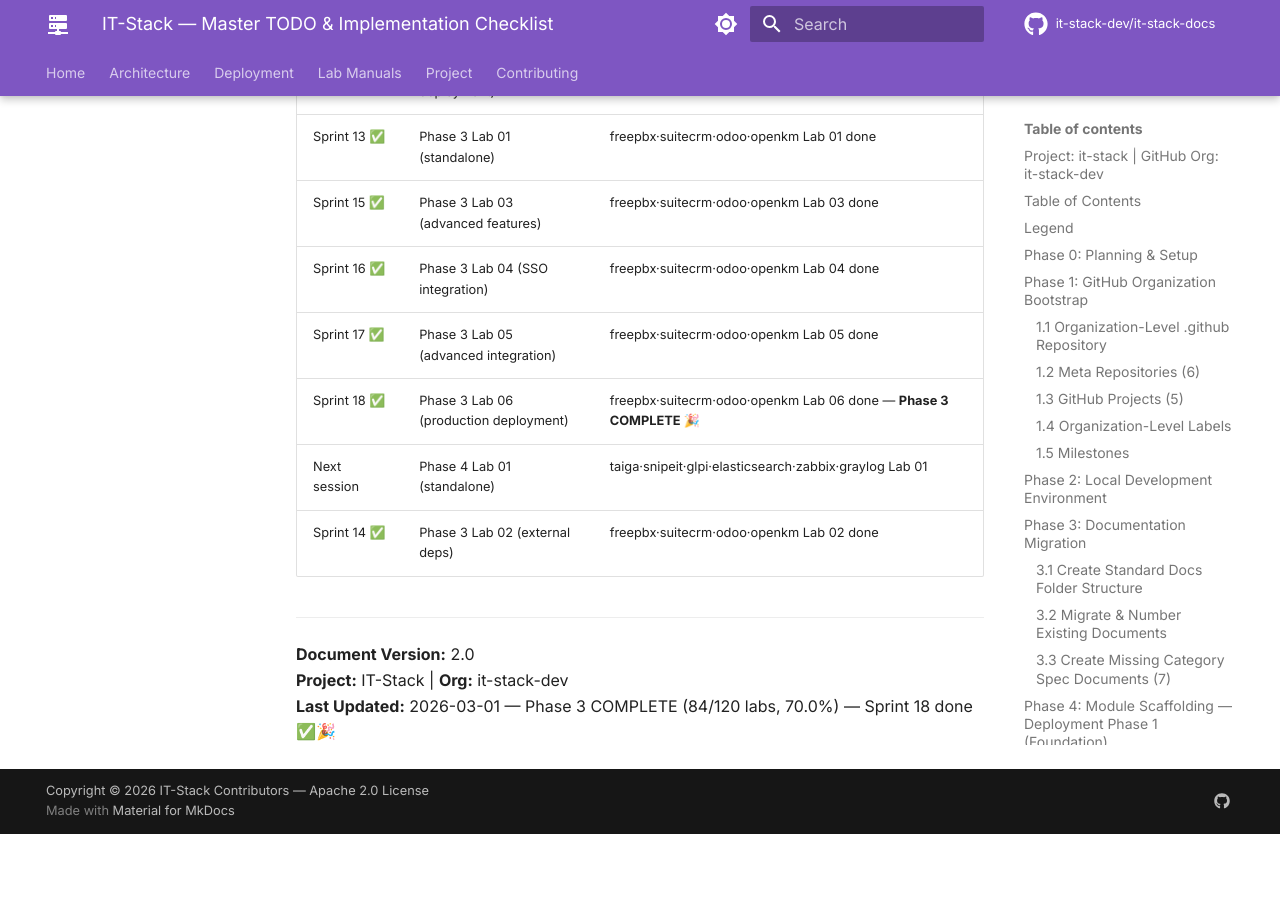
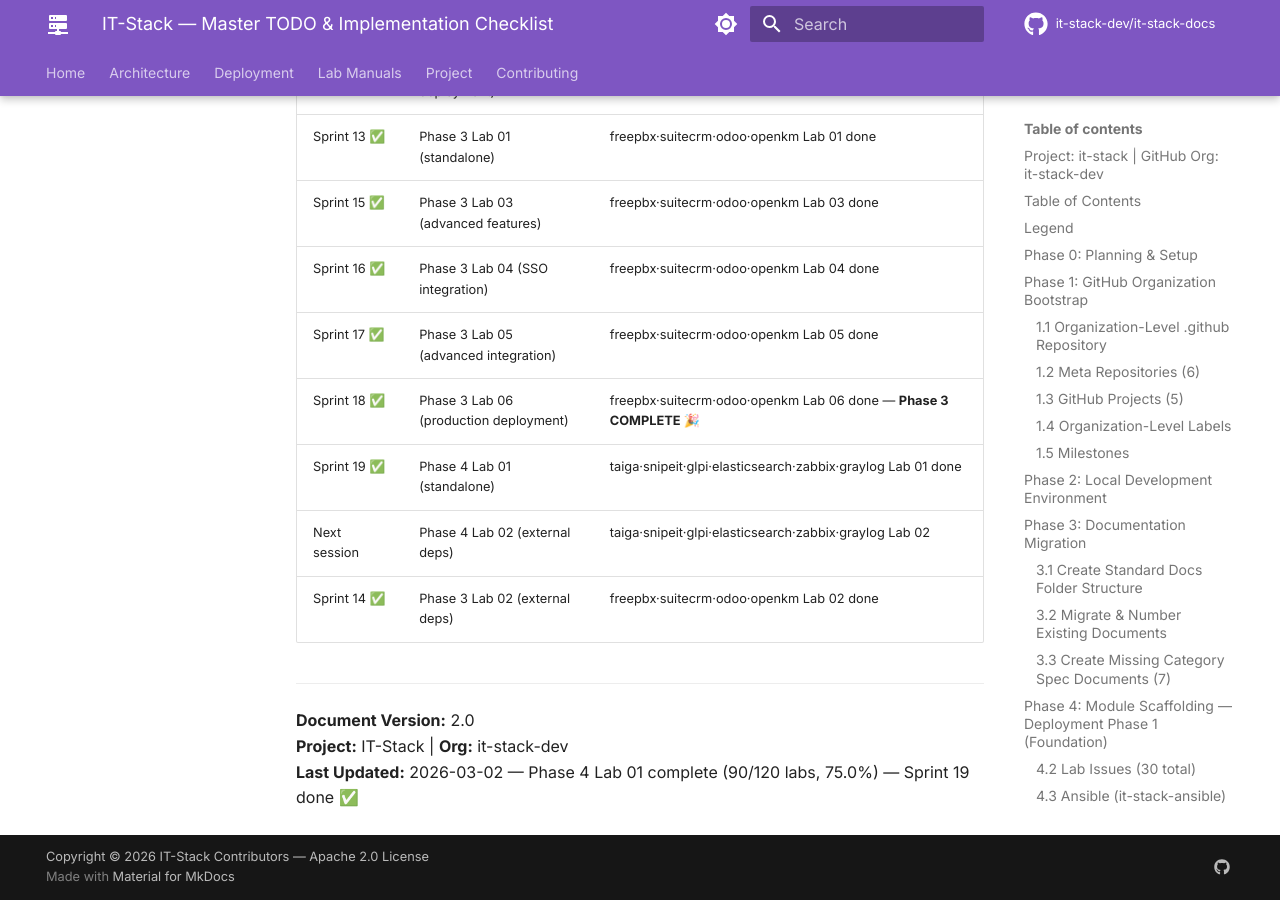
Before and after one commit to it-stack-dev/it-stack-docs, an MkDocs documentation site: the page built from docs/IT-STACK-TODO.md, in a window 1280 px wide and 900 px high, scrolled down 16591 px. Built offline with MkDocs 1.6.1 and Material for MkDocs 9.7.7, drawn with Linux system fonts in a browser that asks for light colours; comment, search, counter and statistics services are not loaded; before the commit the page ends 17425 px from its top, so only the background shows below that; some of the changed text lies outside the part shown.

Commit message:
docs: Sprint 19 complete — Phase 4 Lab 01 (90/120 labs, 75.0%)
- IT-STACK-TODO.md: mark Lab 01 done for modules 05/15/16/17/19/20
- Lab progress: 84/120 → 90/120 (70.0% → 75.0%)
- Sprint table: Sprint 19 done, next = Phase 4 Lab 02
- CHANGELOG.md: v1.15.0 entry for Phase 4 Lab 01

```diff
--- a/docs/IT-STACK-TODO.md
+++ b/docs/IT-STACK-TODO.md
@@ -300,7 +300,7 @@ All 5 repos have:
 |--------|--------|--------|--------|--------|--------|--------|
 | 03 · PostgreSQL | [x] | [x] | [x] | [x] | [x] | [x] |
 | 04 · Redis | [x] | [x] | [x] | [x] | [x] | [x] |
-| 05 · Elasticsearch | [ ] | [ ] | [ ] | [ ] | [ ] | [ ] |
+| 05 · Elasticsearch | [x] | [ ] | [ ] | [ ] | [ ] | [ ] |
 
 ### Category 03: Collaboration
 
@@ -330,19 +330,19 @@ All 5 repos have:
 
 | Module | Lab 01 | Lab 02 | Lab 03 | Lab 04 | Lab 05 | Lab 06 |
 |--------|--------|--------|--------|--------|--------|--------|
-| 15 · Taiga | [ ] | [ ] | [ ] | [ ] | [ ] | [ ] |
-| 16 · Snipe-IT | [ ] | [ ] | [ ] | [ ] | [ ] | [ ] |
-| 17 · GLPI | [ ] | [ ] | [ ] | [ ] | [ ] | [ ] |
+| 15 · Taiga | [x] | [ ] | [ ] | [ ] | [ ] | [ ] |
+| 16 · Snipe-IT | [x] | [ ] | [ ] | [ ] | [ ] | [ ] |
+| 17 · GLPI | [x] | [ ] | [ ] | [ ] | [ ] | [ ] |
 
 ### Category 07: Infrastructure
 
 | Module | Lab 01 | Lab 02 | Lab 03 | Lab 04 | Lab 05 | Lab 06 |
 |--------|--------|--------|--------|--------|--------|--------|
 | 18 · Traefik | [x] | [x] | [x] | [x] | [x] | [x] |
-| 19 · Zabbix | [ ] | [ ] | [ ] | [ ] | [ ] | [ ] |
-| 20 · Graylog | [ ] | [ ] | [ ] | [ ] | [ ] | [ ] |
+| 19 · Zabbix | [x] | [ ] | [ ] | [ ] | [ ] | [ ] |
+| 20 · Graylog | [x] | [ ] | [ ] | [ ] | [ ] | [ ] |
 
-**Lab Progress:** 84/120 (70.0%) — Phase 1 complete (30/120) ✅ · Phase 2 complete (30/120) ✅ · **Phase 3 COMPLETE (24/120)** ✅🎉
+**Lab Progress:** 90/120 (75.0%) — Phase 1 complete (30/120) ✅ · Phase 2 complete (30/120) ✅ · Phase 3 COMPLETE (24/120) ✅🎉 · **Phase 4: 6/36 (Lab 01 done)**
 
 ---
 
@@ -477,11 +477,12 @@ All 5 repos have:
 | Sprint 16 ✅ | Phase 3 Lab 04 (SSO integration) | freepbx·suitecrm·odoo·openkm Lab 04 done |
 | Sprint 17 ✅ | Phase 3 Lab 05 (advanced integration) | freepbx·suitecrm·odoo·openkm Lab 05 done |
 | Sprint 18 ✅ | Phase 3 Lab 06 (production deployment) | freepbx·suitecrm·odoo·openkm Lab 06 done — **Phase 3 COMPLETE 🎉** |
-| Next session | Phase 4 Lab 01 (standalone) | taiga·snipeit·glpi·elasticsearch·zabbix·graylog Lab 01 |
+| Sprint 19 ✅ | Phase 4 Lab 01 (standalone) | taiga·snipeit·glpi·elasticsearch·zabbix·graylog Lab 01 done |
+| Next session | Phase 4 Lab 02 (external deps) | taiga·snipeit·glpi·elasticsearch·zabbix·graylog Lab 02 |
 | Sprint 14 ✅ | Phase 3 Lab 02 (external deps) | freepbx·suitecrm·odoo·openkm Lab 02 done |
 
 ---
 
 **Document Version:** 2.0
 **Project:** IT-Stack | **Org:** it-stack-dev
-**Last Updated:** 2026-03-01 — Phase 3 COMPLETE (84/120 labs, 70.0%) — Sprint 18 done ✅🎉
+**Last Updated:** 2026-03-02 — Phase 4 Lab 01 complete (90/120 labs, 75.0%) — Sprint 19 done ✅
```
Also changed, not shown: CHANGELOG.md (+27 -2 lines).
